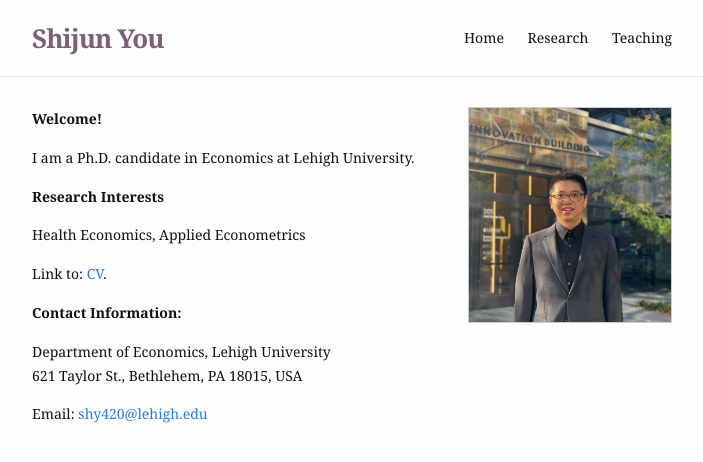
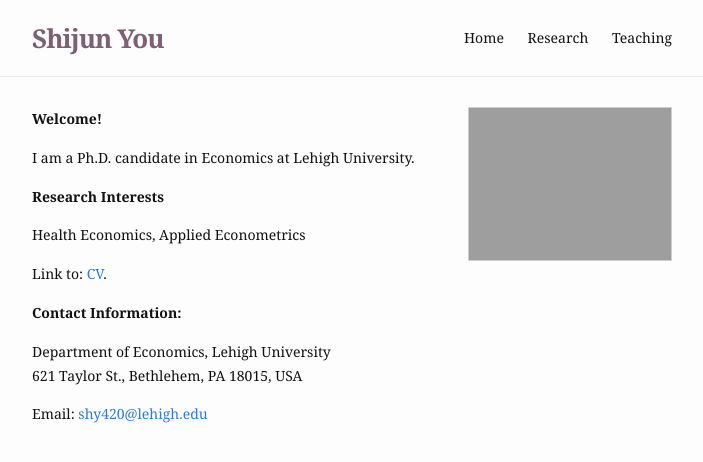
Before and after one commit to ShijunYou-Econ/homepage, a Jekyll site: the page built from index.md, in a window 1280 px wide. Shown: the top 462 px of the page, without its empty margins (288-991 px from the left). Built offline with Jekyll 4.4.1, drawn with Linux system fonts in a browser that asks for light colours.

Commit message:
Update index.md

```diff
--- a/index.md
+++ b/index.md
@@ -1,7 +1,7 @@
 ---
 layout: home
 profile_picture:
-  src: /assets/img/foto.jpg
+  src: /assets/img/profile-pic.jpg
   alt: website picture
 ---
 
```
